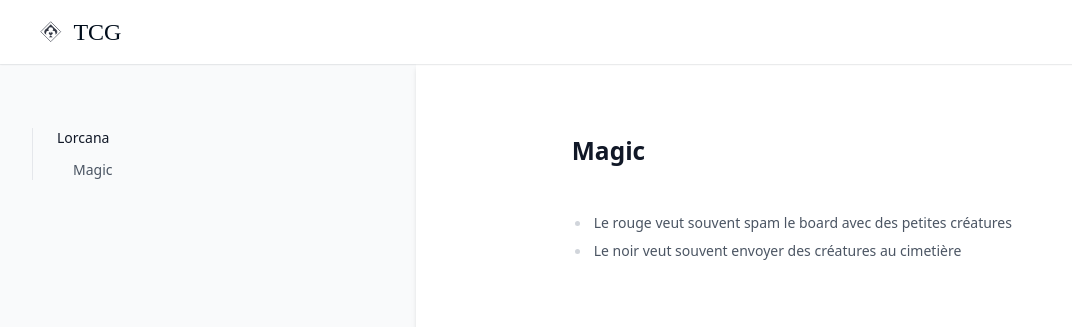
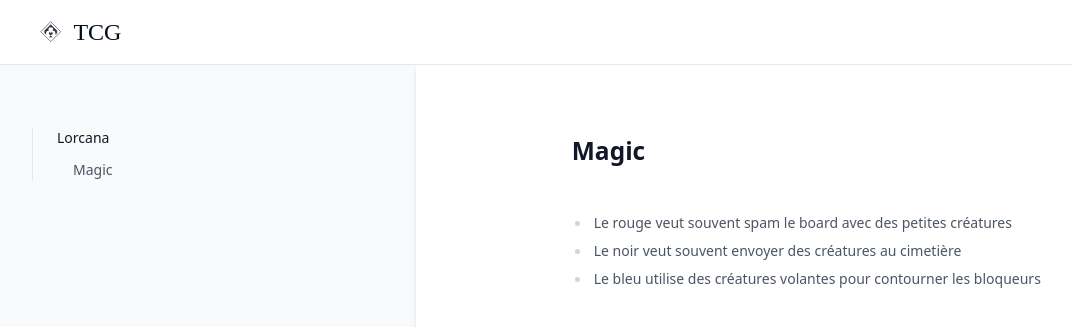
Before and after one commit to greglejeune/ebook, a Jekyll site: the page built from _tcg/magic.md, in a window 1280 px wide. Shown: the top 327 px of the page, without its empty margins (0-1072 px from the left). Built offline with Jekyll 4.4.1, drawn with Linux system fonts in a browser that asks for light colours.

Commit message:
Update magic.md

```diff
--- a/_tcg/magic.md
+++ b/_tcg/magic.md
@@ -8,3 +8,4 @@ category: strategy
 
 - Le rouge veut souvent spam le board avec des petites créatures
 - Le noir veut souvent envoyer des créatures au cimetière
+- Le bleu utilise des créatures volantes pour contourner les bloqueurs
```
